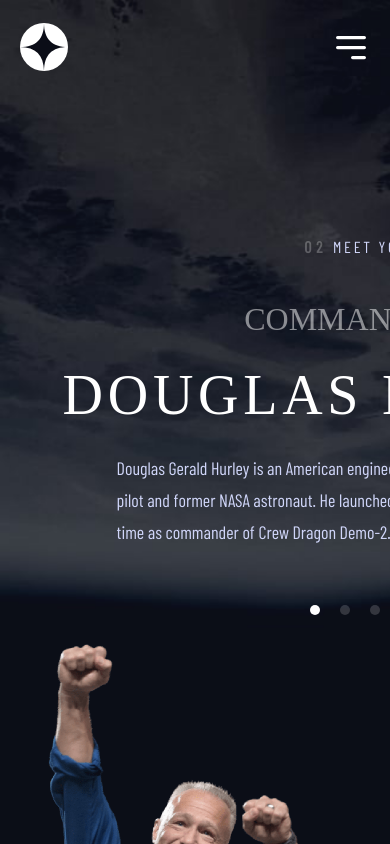
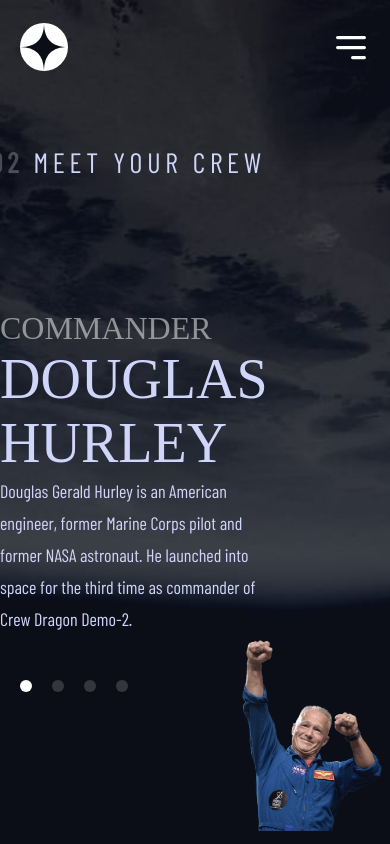
Before and after one commit to Frynelli/space-travel, a React (Create React App) app: page /crew in a window 390 px wide. Built offline with nearby package versions, Linux system fonts and the light colour scheme; a web font is replaced by a local one.

Commit message:
redone css for Crew and Technology
I have redone the containers in crew and technology in order to create better and reusable and more responsive style

```diff
--- a/src/pages/Crew/Crew.js
+++ b/src/pages/Crew/Crew.js
@@ -46,12 +46,11 @@ const Crew =()=>{
     return(
       <Fragment>
       <Route path="/crew/" exact>
-      <div className="container">
-      <div className="container-page crew-page bck-img-crew" >
-      <div className="fixed-container">
-      <div className="inner-container">
+      <div className="container-g bck-img-crew">
+      <div className="container-crew" >
+      <div className="fixed-main crew-main">
       <h5 className="tablet-resp"><span className="number-page"><strong>02</strong></span> Meet Your Crew</h5>
-
+      <div className="inner-box-crew">
       <div className="left-box">
           <OneCrew
             key={CREW_DATA[0].id}
@@ -72,8 +71,8 @@ const Crew =()=>{
           </div>
       </div>
       </div>
-      <div className="right-box">
-          <div className="img-details">
+      <div className="right-box right-box-crew">
+          <div className="img-details-crew">
                <Images
                  key={CREW_DATA[0].id}
                  id={CREW_DATA[0].id}
@@ -88,11 +87,12 @@ const Crew =()=>{
   </Route>
 
   <Route path={`/crew/:dataId`}>
-      <div className="container">
-      <div className="container-page crew-page bck-img-crew" >
-      <div className="fixed-container">
-      <div className="inner-container">
+      <div className="container-g bck-img-crew">
+      <div className="container-crew" >
+      <div className="fixed-main crew-main">
       <h5 className="tablet-resp"><span className="number-page"><strong>02</strong></span> Meet Your Crew</h5>
+      <div className="inner-box-crew">
+
 
       <div className="left-box">
       <AllCrew
@@ -110,8 +110,8 @@ const Crew =()=>{
           </div>
       </div>
       </div>
-      <div className="right-box">
-          <div className="img-details">
+      <div className="right-box right-box-crew">
+          <div className="img-details-crew">
                <ImgMaping
                 info={CREW_DATA}
                   />
--- a/src/pages/Technology/Technology.js
+++ b/src/pages/Technology/Technology.js
@@ -19,17 +19,15 @@ const DATA =[
   },
   {
     id:"02",
-    title:"MISSION SPECIALIST",
-    name:"MARK SHUTTLEWORTH",
-    text:`Mark Richard Shuttleworth is the founder and CEO of Canonical, the company behind the Linux-based Ubuntu operating system. Shuttleworth became the first South African to travel to space as a space tourist.`,
-    img:capsuleImg,
+    title:"SPACEPORT",
+    text:`A spaceport or cosmodrome is a site for launching (or receiving) spacecraft, by analogy to the seaport for ships or airport for aircraft. Based in the famous Cape Canaveral, our spaceport is ideally situated to take advantage of the Earth’s rotation for launch.`,
+    img:spaceportImg,
   },
   {
     id:"03",
-    title:"PILOT",
-    name:"VICTOR GLOVER",
-    text:`Pilot on the first operational flight of the SpaceX Crew Dragon to the International Space Station. Glover is a commander in the U.S. Navy where he pilots an F/A-18.He was a crew member of Expedition 64, and served as a station systems flight engineer. `,
-    img:spaceportImg,
+    title:"SPACE CAPSULE",
+    text:`A space capsule is an often-crewed spacecraft that uses a blunt-body reentry capsule to reenter the Earth's atmosphere without wings. Our capsule is where you'll spend your time during the flight. It includes a space gym, cinema, and plenty of other activities to keep you entertained. `,
+    img:capsuleImg,
   }
 
 ]
--- /dev/null
+++ b/src/scss/crew/_crew-new.scss
@@ -0,0 +1,103 @@
+//background image
+.bck-img-crew{
+    position: fixed;
+    top:0;
+    width: 100%;
+    height: 100%;
+    background-image: url("/src/assets/crew/background-crew-desktop.jpg");
+    background-repeat: no-repeat;
+    mix-blend-mode: lighten;
+    background-size: cover;
+    @include tablet{
+      background-image: url("/src/assets/crew/background-crew-tablet.jpg");
+    }
+    @include mobile{
+      background-image: url("/src/assets/crew/background-crew-mobile.jpg");
+    }
+  }
+  .container-crew{
+    display: flex;
+    max-width: 1200px;
+    margin: 50px auto;
+    height: 100vh;
+    align-items: center;
+    justify-content: space-between;
+  }
+  .container-crew .crew-main{
+    width:60%;
+  }
+  //left-box text
+  .left-box .one-crew{
+   text-align: initial;
+  }
+  .left-box .one-crew h4{
+    font-style: $font-2;
+    font-weight: 400;
+    font-size: 32px;
+    line-height: 37px;
+    text-transform: uppercase;
+    color: #FFFFFF;
+    mix-blend-mode: normal;
+    opacity: 0.5;
+  }
+  .left-box .one-crew h2{
+
+    font-family: $font-2;
+    font-size: 56px;
+    line-height: 64px;
+    text-transform: uppercase;
+  }
+  .left-box .one-crew p{
+    font-family: $font-1;
+  font-style: normal;
+  font-weight: 400;
+  font-size: 18px;
+  line-height: 32px;
+  max-width: 444px;
+  }
+  //bottom menu
+  .bottom-menu{
+    position: absolute;
+    bottom: 18%;
+  }
+  .bottom-menu ul{
+    display: flex;
+  }
+  .bottom-menu ul li .dot{
+    background-color: #ffff;
+    mix-blend-mode: normal;
+    opacity: 0.17;
+    width: 12px;
+    height: 12px;
+    border-radius: 50%;
+    margin-left: 20px;
+  }
+  .bottom-menu ul li{
+    cursor: pointer;
+    list-style-type: none;
+    z-index: 20;
+  }
+  .bottom-menu ul li .dot:hover{
+    background-color: #FFFFFF;
+    opacity: 50%;
+}
+.bottom-menu ul li a.active .dot{
+    background-color: #FFFFFF;
+    opacity: 100%;
+}
+.bottom-menu ul li.act .dot{
+    background-color:#FFFFFF;
+    opacity: 100%;
+}
+
+//right box - images
+.right-box-crew{
+    height: 86%;
+    width: 50%;
+    display: flex;
+    align-items: flex-end;
+    justify-content: center;
+}
+.right-box .img-details-crew img{
+    width:90%;
+}
--- a/src/scss/index.scss
+++ b/src/scss/index.scss
@@ -8,7 +8,8 @@
 //pages
 @import "./home/home";
 @import "./destination/destination";
-@import "./crew/crew";
+// @import "./crew/crew";
 // @import "./technology/technology";
 //pages new css system
 @import "./technology/tech";
+@import "./crew/crew-new";
--- a/src/scss/technology/_tech.scss
+++ b/src/scss/technology/_tech.scss
@@ -35,6 +35,7 @@
     position: absolute;
     top: 145px;
     margin-left: -10px;
+    text-transform: uppercase;
 }
 .inner-box{
     position: fixed;
```
Also changed, not shown: src/dist/index.css.
